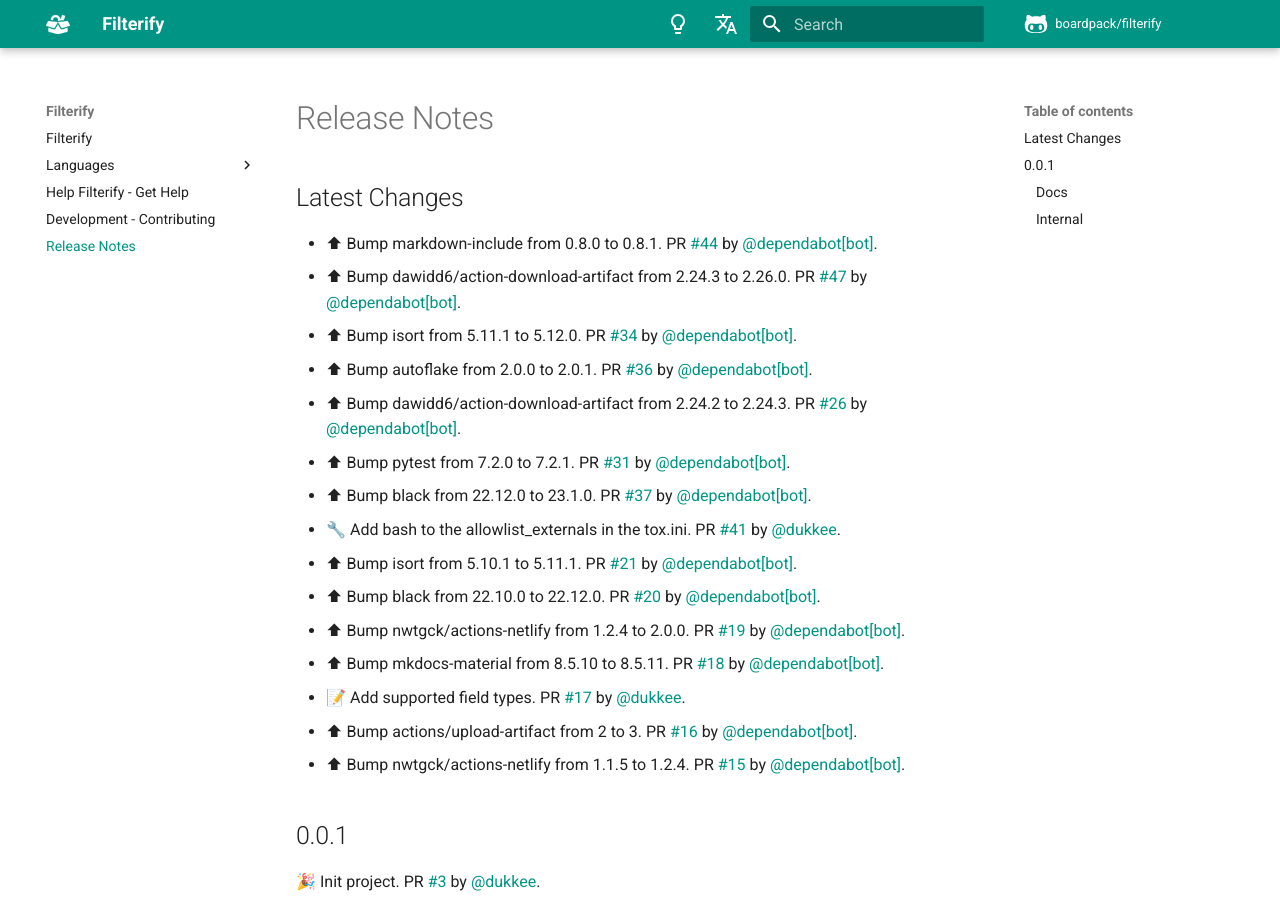
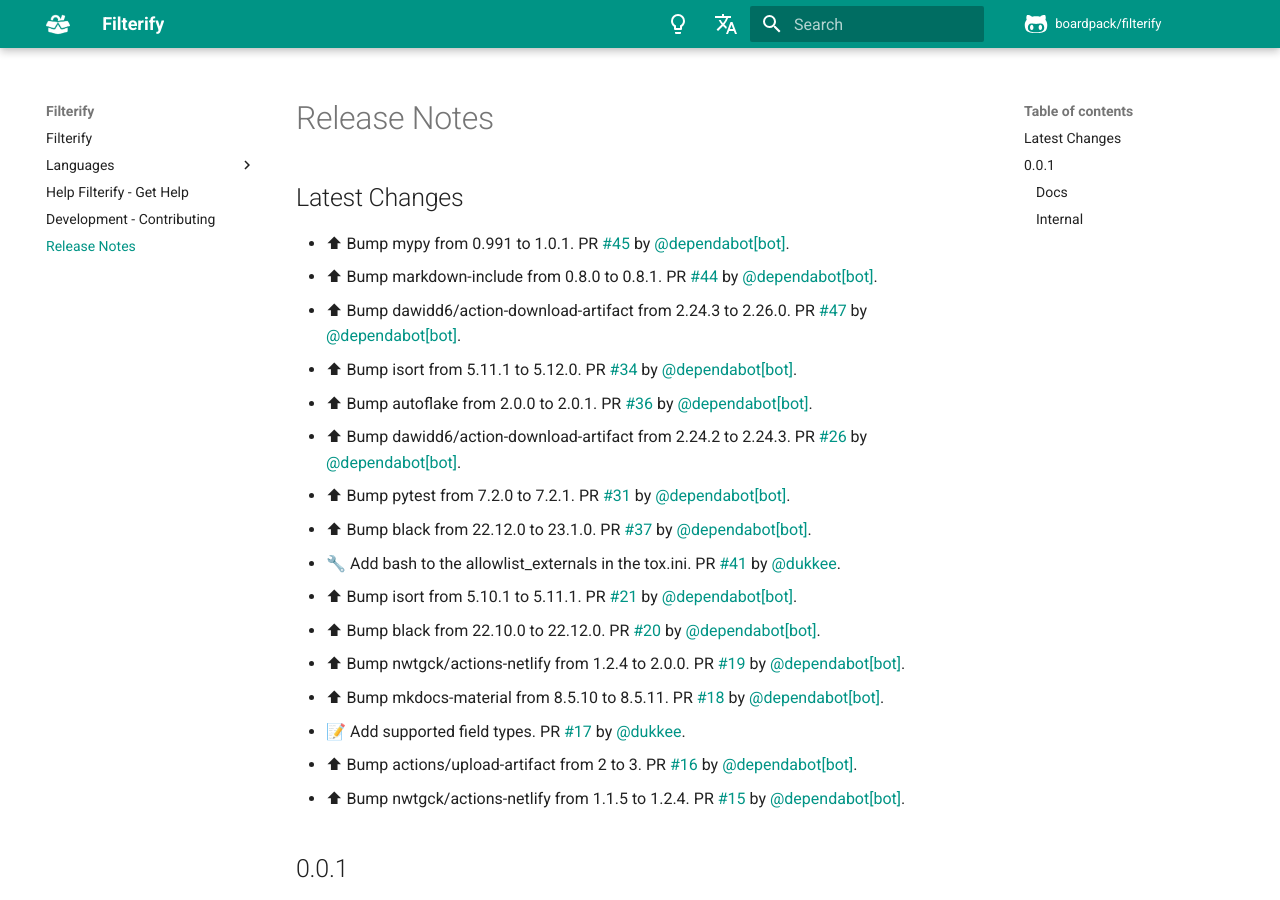
Before and after one commit to boardpack/filterify, an MkDocs documentation site: the page built from docs/en/docs/release-notes.md, in a window 1280 px wide and 900 px high. Built offline with MkDocs 1.6.1 and Material for MkDocs 9.7.7, drawn with Linux system fonts in a browser that asks for light colours; comment, search, counter and statistics services are not loaded.

Commit message:
📝 Update release notes

```diff
--- a/docs/en/docs/release-notes.md
+++ b/docs/en/docs/release-notes.md
@@ -2,6 +2,7 @@
 
 ## Latest Changes
 
+* ⬆ Bump mypy from 0.991 to 1.0.1. PR [#45](https://github.com/boardpack/filterify/pull/45) by [@dependabot[bot]](https://github.com/apps/dependabot).
 * ⬆ Bump markdown-include from 0.8.0 to 0.8.1. PR [#44](https://github.com/boardpack/filterify/pull/44) by [@dependabot[bot]](https://github.com/apps/dependabot).
 * ⬆ Bump dawidd6/action-download-artifact from 2.24.3 to 2.26.0. PR [#47](https://github.com/boardpack/filterify/pull/47) by [@dependabot[bot]](https://github.com/apps/dependabot).
 * ⬆ Bump isort from 5.11.1 to 5.12.0. PR [#34](https://github.com/boardpack/filterify/pull/34) by [@dependabot[bot]](https://github.com/apps/dependabot).
```
